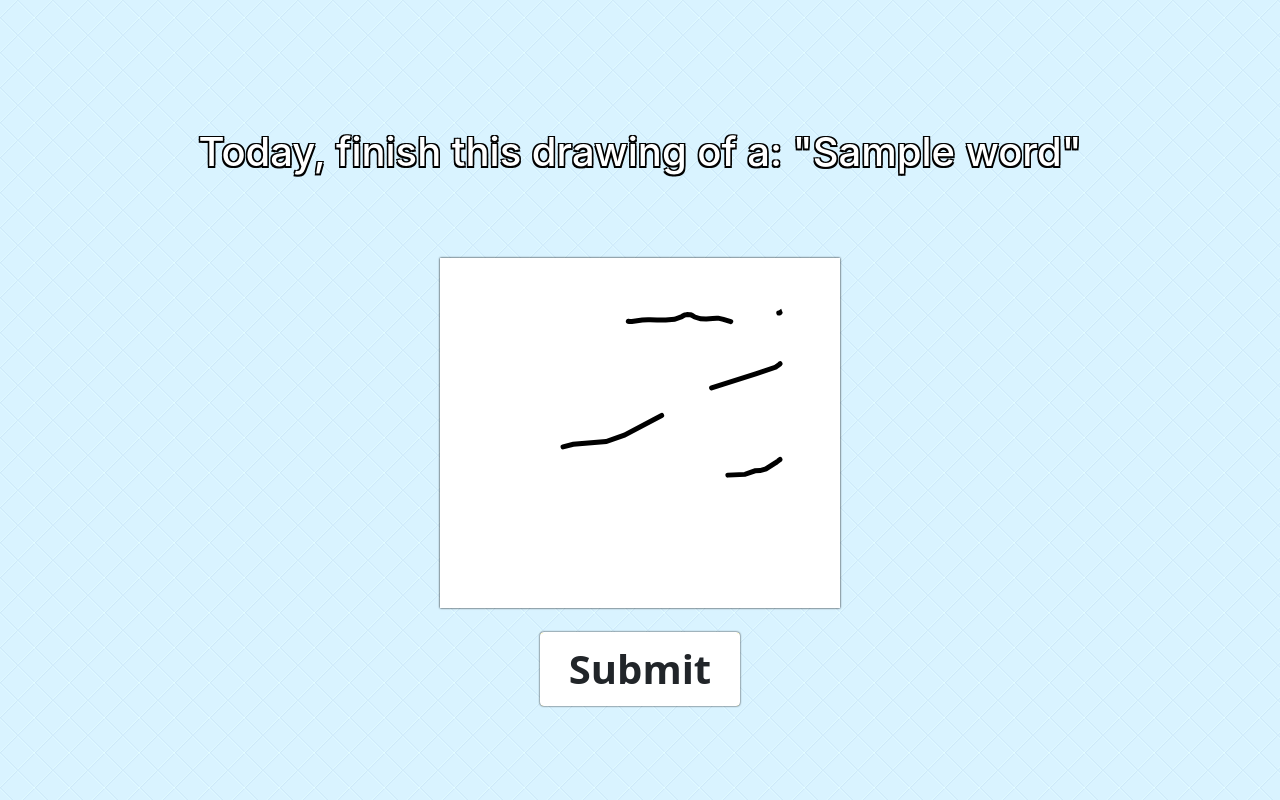
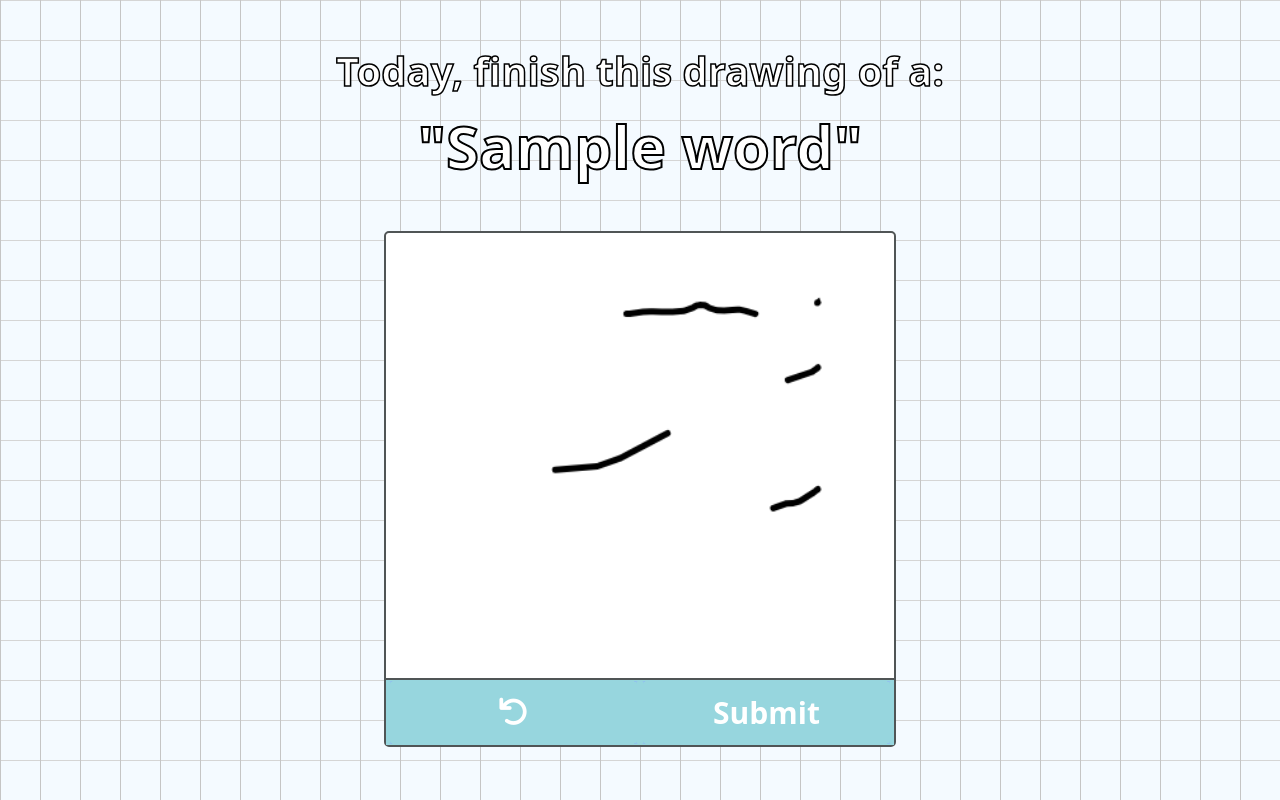
Before and after one commit to nbaker47/finish_the_drawing, a Flask app: template templates/index.html in a window 1280 px wide. Run offline with Flask 3, Linux system fonts and the light colour scheme; the template is opened without the code that fills it: most values are stand-ins (such as "Sample title", 1, 10 or a date in 2020); parts of the project's set-up code (start-up, migrations or seed data) failed here and were passed over; some libraries are stand-ins or nearby versions.

Commit message:
massive ui revamp

```diff
--- a/main.py
+++ b/main.py
@@ -9,6 +9,7 @@ from google.cloud import storage
 from PIL import Image
 import io
 from io import BytesIO
+import pytz
 
 
 # Dictionary to store the vote scores for each image
@@ -31,9 +32,21 @@ def serve_worker():
 # book selection page
 @app.route('/')
 def index():
+
+    # Specify the time zone
+    timezone = pytz.timezone('America/New_York')
+
+    # Get the current time
+    current_time = datetime.now(timezone)
+
+    # Print the current time
+    print("Current time:", current_time, 'timezone:', timezone)
+
     # Set a seed for consistent random noun each day
-    today = date.today()
-    seed = today.year * 10000 + today.month * 100 + today.day
+    current_date = current_time.date()
+
+    # set seed
+    seed = current_date.year * 10000 + current_date.month * 100 + current_date.day
     random.seed(seed)
 
     # Retrieve a random noun
--- a/requirements.txt
+++ b/requirements.txt
@@ -75,3 +75,4 @@ win32-setctime==1.1.0
 yarl==1.9.2
 zope.interface==6.0
 Pillow
+pytz
--- a/static/css/home.css
+++ b/static/css/home.css
@@ -1,26 +1,38 @@
 body{
-    background-color: aliceblue;
+    background-color: rgb(244, 250, 255);
     color: rgb(0, 0, 0);
-    background-image: url("background.png");
-    background-repeat: repeat;
-
+    /*background-image: url("background.png");
+    background-repeat: repeat;*/
+    background-size: 40px 40px;
+    background-image:
+      linear-gradient(to right, rgb(197, 197, 197) 1px, transparent 1px),
+      linear-gradient(to bottom, rgb(213, 213, 213) 1px, transparent 1px);
+    font-family:system-ui, -apple-system, BlinkMacSystemFont, 'Segoe UI', Roboto, Oxygen, Ubuntu, Cantarell, 'Open Sans', 'Helvetica Neue', sans-serif
 }
 
 /* Custom CSS to set the width and center the div */
 .custom-div {
     width: 70%;
     margin: 0 auto; /* Center the div horizontally */
+    margin-top: 2%;
 }
 
 .custom-title {
-    margin: 10px auto;
-    padding: 5%;
+    padding: 15px;
     color: white; /* Set the desired text color */
-    text-shadow:
-    -1.5px -1.5px 0 #000, /* Top-left */
-    1.5px -1.5px 0 #000, /* Top-right */
-    -1.5px 1.5px 0 #000, /* Bottom-left */
-    1.5px 1.5px 0 #000; /* Bottom-right */
+    -webkit-text-stroke-width: 1.5px;
+    -webkit-text-stroke-color: black;
+    font-weight: bold;
+    font-size: 40px;
+}
+
+.emph-title{
+  font-size: 60px;
+  -webkit-text-stroke-width: 2px;
+}
+
+.custom-title h1 {
+  font-style: italic;
 }
 
 .fade-in {
@@ -37,26 +49,54 @@ body{
   }
 }
 
+.bounce-in {
+  animation: bounceIn 1s ease;
+}
+
+@keyframes bounceIn {
+  0% {
+    transform: translateY(-100%);
+    opacity: 0;
+  }
+  60% {
+    transform: translateY(30px);
+    opacity: 1;
+  }
+  80% {
+    transform: translateY(-10px);
+  }
+  100% {
+    transform: translateY(0);
+  }
+}
 
 .master-container {
-  margin-top: 5%;
+  margin-top: 2%;
+}
+
+.container{
 }
 
 .card {
-  display: flex ;
-  align-items: center ;
-  justify-content: center ;
-  height: 200px !important;
-  width: 200px !important;
+  border: 2px solid rgb(80, 85, 86);
+  border-radius: 5px;
+  height: 100%;
+  width: 100%;
+}
+
+.card-footer {
+  height: 100%;
+  width: 100%;
+  background-color: rgb(192, 236, 242);
+  font-family: 'Courier New', Courier, monospace;
 }
 
 .card-body {
-  display: flex ;
-  align-items: center ;
-  justify-content: center ;
   height: 100%;
   width: 100%;
   padding: 2px;
+  background-color: #fff;
+  border-radius: 5px;
 }
 
 .card-body img {
@@ -79,14 +119,6 @@ body{
   color: yellow;
 }
 
-#submit-button {
-  background-color: rgb(255, 255, 255);
-  width: 200px;
-  font-weight: bold;
-  box-shadow: 0px 0px 2px 0px #000000;
-  font-size: 40px;
-}
-
 .small-button {
   font-size: 14px;
   padding: 6px 12px;
@@ -100,14 +132,53 @@ body{
 }
 
 #drawing-canvas {
-  box-shadow: 0px 0px 2px 0px #000000;
+  background-color: rgb(255, 255, 255);
+  width: 100%;
+  border-radius: 5px;
+}
+
+.drawing-interface{
+  margin-top: 2%;
+
+}
+
+.inner-interface{
+  border: 2px solid rgb(80, 85, 86);
+  border-radius: 5px;
+  margin: 0 auto;
   background-color: rgb(255, 255, 255);
 }
 
-button {
-  --c:  #ffff97; /* the color*/
+.inner-interface {
+  border: 2px solid rgb(80, 85, 86);
+  border-radius: 5px;
+  margin: 0 auto;
+  background-color: rgb(255, 255, 255);
+}
 
-  box-shadow: 0 0 1px 0 inset var(--c);
+@media (max-width: 767px) {
+  .inner-interface {
+    width: 90%;
+  }
+}
+
+@media (min-width: 768px) {
+  .inner-interface {
+    width: 40%;
+  }
+}
+
+.custom-button {
+  background-color: rgb(255, 255, 255);
+  width: 49%;
+  font-size: 30px;
+  cursor: pointer;
+  font-weight: bold;
+  color: rgb(255, 255, 255);
+  --c:  #8aabff; /* the color*/
+  height: 65px;
+
+  box-shadow: 0 0 0.1px 0 inset var(--c);
   --_g: linear-gradient(var(--c) 0 0) no-repeat;
   background:
     var(--_g) calc(var(--_p,0%) - 100%) 0%,
@@ -115,24 +186,21 @@ button {
     var(--_g) calc(var(--_p,0%) - 100%) 100%,
     var(--_g) calc(200% - var(--_p,0%)) 100%;
   background-size: 50.5% calc(var(--_p,0%)/2 + .5%);
-  outline-offset: .1em;
   transition: background-size .4s, background-position 0s .4s;
 }
-button:hover {
+
+.custom-button:hover {
   --_p: 100%;
   transition: background-position .4s, background-size 0s;
+  color: #ffffff; /* Add the desired font color */
 }
-button:active {
-  box-shadow: 0 0 9e9q inset #0009;
+
+.custom-button:active {
   background-color: var(--c);
   color: #fff;
 }
 
-button {
-  font-family: system-ui, sans-serif;
-  font-size: 3.5rem;
-  cursor: pointer;
-  padding: .1em .6em;
-  font-weight: bold;
-  border: none;
+.button-container {
+  background-color: #97d6de;
+  border-top: 2px solid rgb(80, 85, 86);
 }
--- a/templates/index.html
+++ b/templates/index.html
@@ -15,6 +15,7 @@
     <link rel="stylesheet" type="text/css" href="{{ url_for('static', filename='css/bootstrap.css') }}">
     <link rel="stylesheet" type="text/css" href="{{ url_for('static', filename='css/home.css') }}">
     <!--<link rel="manifest" href="/manifest.json" />-->
+    <link rel="stylesheet" href="https://cdnjs.cloudflare.com/ajax/libs/font-awesome/6.0.0-beta3/css/all.min.css" crossorigin="anonymous" referrerpolicy="no-referrer" />
 
     <meta name="viewport" content="width=device-width, initial-scale=1">
     <meta name="theme-color" content="#161616">
@@ -29,54 +30,27 @@
 <div class='master-container'>
 
   <!--Title-->
-    <div class="display-1 text-center custom-title fade-in">
-        <h1> Today, finish this drawing of a: "{{word}}"</h1>
+  <div class="text-center custom-title">
+      <span class=''> Today, finish this drawing of a:</span>
+      <div class='bounce-in'>
+        <span class=" emph-title">"{{word}}"</span>
+      </div>
   </div>
 
-    <!--Canvas-->
-    <div class="text-center">
+  <!-- Drawing interface -->
+  <div class="text-center drawing-interface">
+    <div class='inner-interface'>
+      <!-- Canvas -->
       <canvas id="drawing-canvas" width="400" height="350"></canvas>
+      <!-- Submit button and Back button -->
+      <div class="text-center button-container">
+        <button id="back-button" class="btn mx-auto back-button custom-button" onclick="undoLastStroke()"><i class="fas fa-undo"></i></button>
+        <button id="submit-button" class="btn mx-auto submit-feedback custom-button" onclick="submitDrawing()">Submit</button>
       </div>
-
-    <br>
-
-    <!-- Submit button -->
-    <div class="text-center button">
-      <button id="submit-button" class="btn mx-auto submit-feedback" onclick="submitDrawing()">Submit</button>
+    </div>
   </div>
 
 </div>
-
-<!-- Footer
-<div class="position-fixed bottom-0 start-50 translate-middle-x mb-3">
-    <div class="tab bg-dark text-white rounded shadow" id="install-tab">
-        <div class="container">
-            <div class="row">
-                <div class="col-6">
-                    <div class="tab-content d-flex align-items-center justify-content-center" style="margin-left: 100%;">
-                        <a id="install-button" style="cursor: pointer;">
-                            <img src="{{ url_for('static', filename='media/icon-192.png') }}" style="width: 70px; height: 70px;" alt="Download">
-                        </a>
-                        <span class="ml-2 text-white lines-2"><strong>Download the app now!</strong></span>
-                    </div>
-                </div>
-                <div class="col-6">
-                    <div class="text-white text-center lines-2 text-xs">
-                        <p>&copy; Immerse Lingual 2023</p>
-                        <div class="email">
-                            <p>immerselingual@gmail.com</p>
-                        </div>
-                    </div>
-                </div>
-            </div>
-        </div>
-    </div>
-    <div class="up-arrow-button" id="up-arrow-button" style="display: none;">
-        <i class="fa fa-chevron-up" aria-hidden="true"></i>
-    </div>
-</div>
-
--->
 
 <!--jQuery-->
 <script src="https://code.jquery.com/jquery-3.6.0.min.js"></script>
@@ -97,76 +71,8 @@
     }
 </script>
 -->
-<!--Download Button
-<script>
-    let deferredPrompt;
 
-    window.addEventListener('beforeinstallprompt', (event) => {
-      // Prevent the default prompt from showing
-      event.preventDefault();
-      // Store the event for later use
-      deferredPrompt = event;
-      // Display the install button or trigger the installation automatically
-      // based on your user experience strategy
-    });
-
-    const installButton = document.getElementById('install-button');
-
-    installButton.addEventListener('click', () => {
-    if (deferredPrompt) {
-        // Show the installation prompt
-        deferredPrompt.prompt();
-        // Wait for the user's response
-        deferredPrompt.userChoice.then((choiceResult) => {
-        // Reset the deferredPrompt variable
-        deferredPrompt = null;
-        // Handle the user's choice (e.g., log the result)
-        console.log('User choice:', choiceResult.outcome);
-        });
-    }
-    });
-
-    $(document).ready(function() {
-        const installTab = $('#install-tab');
-        const upArrowButton = $('#up-arrow-button');
-
-        // Hide the tab initially and show the up arrow button
-        installTab.hide();
-        upArrowButton.show();
-
-        // Move the dot up and toggle tab visibility when the dot is clicked
-        upArrowButton.on('click', function() {
-            if (installTab.is(':hidden')) {
-                // Show the tab
-                upArrowButton.animate({ bottom: installTab.outerHeight() });
-                installTab.slideDown();
-            } else {
-                // Hide the tab
-                upArrowButton.animate({ bottom: 30 });
-                installTab.slideUp();
-            }
-        });
-
-        // Move the dot up and toggle tab visibility when the tab is clicked
-        installTab.on('click', function() {
-            if (installTab.is(':hidden')) {
-                // Show the tab
-                upArrowButton.animate({ bottom: installTab.outerHeight() });
-                installTab.slideDown();
-            } else {
-                // Hide the tab
-                upArrowButton.animate({ bottom: 30 });
-                installTab.slideUp();
-            }
-        });
-    });
-
-
-</script>
--->
-
-<!-- Drawing -->
-
+<!-- submit button -->
 <script>
     function submitDrawing() {
         var canvas = document.getElementById('drawing-canvas');
@@ -190,13 +96,18 @@
         // Submit the form
         form.submit();
     }
-   // Drawing
-window.addEventListener('load', function() {
+</script>
+
+
+<!-- Canvas Drawing -->
+<script>
   // Variables for canvas and drawing
   var canvas = document.getElementById('drawing-canvas');
   var context = canvas.getContext('2d');
   var isDrawing = false;
   var isFirstTouch = true; // Flag to differentiate between first touch and random lines
+  var userDrawings = []; // Array to store user's drawings
+  var currentLine = null; // Variable to store the current line segment
 
   // Event listeners for drawing
   canvas.addEventListener('mousedown', startDrawing);
@@ -209,49 +120,127 @@ window.addEventListener('load', function() {
   canvas.addEventListener('touchmove', draw);
   canvas.addEventListener('touchend', stopDrawing);
 
-    // Start drawing
+  // get cursor coords
+  function getXY() {
+    // Get the coordinates based on the event type
+    let rect = canvas.getBoundingClientRect();
+    let x_temp, y_temp;
+
+    if (event.type.startsWith('touch')) {
+      x_temp = event.touches[0].clientX - rect.left;
+      y_temp = event.touches[0].clientY - rect.top;
+    } else {
+      x_temp = event.clientX - rect.left;
+      y_temp = event.clientY - rect.top;
+    }
+    // console.log(x_temp, y_temp);
+    return [x_temp, y_temp];
+  }
+
+  // Start drawing function
   function startDrawing(event) {
     event.preventDefault(); // Prevent scrolling on touch devices
     isDrawing = true;
-      draw(event);
+
+    // Get the coordinates of the cursor
+    let [x_temp, y_temp] = getXY();
+    // console.log(x_temp, y_temp);
+
+    // Set the starting point of the line segment
+    currentLine = {
+      points: [{ x: x_temp, y: y_temp }],
+    };
   }
 
   // Draw on the canvas
   function draw(event) {
+    // Get the coordinates of the cursor
+    let [x_temp, y_temp] = getXY();
+    // console.log(x_temp, y_temp);
+
     if (!isDrawing) return;
+    context.lineWidth = 5;
+    context.lineCap = 'round';
+    context.strokeStyle = 'black';
 
-      var rect = canvas.getBoundingClientRect();
-      var x, y;
+    currentLine.points.push({ x: x_temp, y: y_temp });
 
-      // Get the coordinates based on the event type
-      if (event.type.startsWith('touch')) {
-        x = event.touches[0].clientX - rect.left;
-        y = event.touches[0].clientY - rect.top;
-      } else {
-        x = event.clientX - rect.left;
-        y = event.clientY - rect.top;
+    // clear the canvas
+    context.clearRect(0, 0, canvas.width, canvas.height);
+    // redraw random lines:
+    drawRandomLines();
+
+    userDrawings.forEach(function (line) {
+      context.beginPath();
+      context.moveTo(line.points[0].x, line.points[0].y);
+      for (var i = 1; i < line.points.length; i++) {
+        context.lineTo(line.points[i].x, line.points[i].y);
       }
+      context.stroke();
+    });
+
+    context.beginPath();
+    context.moveTo(currentLine.points[0].x, currentLine.points[0].y);
+    for (var i = 1; i < currentLine.points.length; i++) {
+      context.lineTo(currentLine.points[i].x, currentLine.points[i].y);
+    }
+    context.stroke();
+  }
+
+  // Stop drawing
+  function stopDrawing() {
+    if (!isDrawing) return;
+    isDrawing = false;
+    // Store the completed line segment in the userDrawings array
+    userDrawings.push(currentLine);
+  }
+
+  // Undo the last line segment drawn by the user
+  function undoLastStroke() {
+    // Remove the last line segment from the userDrawings array
+    userDrawings.pop();
+
+    // Clear the canvas
+    context.clearRect(0, 0, canvas.width, canvas.height);
+    // redraw random lines:
+    drawRandomLines();
+
+    // Redraw all the user's line segments
+    userDrawings.forEach(function (line) {
+      context.beginPath();
+      context.moveTo(line.points[0].x, line.points[0].y);
+      for (var i = 1; i < line.points.length; i++) {
+        context.lineTo(line.points[i].x, line.points[i].y);
+      }
+      context.stroke();
+    });
+  }
+
+  // Draw all randomly generated lines
+  function drawRandomLines() {
+    context.clearRect(0, 0, canvas.width, canvas.height);
 
     context.lineWidth = 5;
     context.lineCap = 'round';
     context.strokeStyle = 'black';
 
-      if (isFirstTouch) {
+    randomLines.forEach(function (linePoints) {
       context.beginPath();
-        context.moveTo(x, y);
-        isFirstTouch = false;
-      } else {
-        context.lineTo(x, y);
+      context.moveTo(linePoints[0].x, linePoints[0].y);
+      for (var i = 1; i < linePoints.length; i++) {
+        context.lineTo(linePoints[i].x, linePoints[i].y);
+      }
       context.stroke();
-      }
+    });
   }
 
-    // Stop drawing
-    function stopDrawing() {
-      isDrawing = false;
-      context.beginPath();
-    }
+</script>
 
+
+<!-- Random Lines -->
+<script>
+  // Array to store randomly generated lines
+  var randomLines = [];
 
   // Add wavy line traversal to the canvas
   function addRandomLines() {
@@ -281,6 +270,8 @@ function addRandomLines() {
     context.lineCap = 'round';
     context.strokeStyle = 'black';
 
+    var linePoints = []; // Array to store the points of the current line
+
     context.beginPath();
     context.moveTo(x, y);
 
@@ -304,6 +295,7 @@ function addRandomLines() {
       lineLength += r;
 
       context.lineTo(x, y);
+      linePoints.push({ x: x, y: y });
 
       // Exit the loop if the line reaches the minimum length
       if (lineLength >= minLength) {
@@ -312,18 +304,23 @@ function addRandomLines() {
     }
 
     context.stroke();
+
+    randomLines.push(linePoints); // Store the points of the line in the array
   }
 
 
+
+  // Drawing random lines
+  window.addEventListener('load', function() {
     // Call the function to add random lines when the page loads
     for (var i = 0; i < 5; i++) {
       addRandomLines();
     }
-
+    // Clear the canvas
+    context.clearRect(0, 0, canvas.width, canvas.height);
+    // redraw random lines:
+    drawRandomLines();
   });
-
-
-
 </script>
 
 
```
Also changed, not shown: templates/submissions.html (+81 -3 lines). Lines whose indentation alone changed are shown as unchanged.
